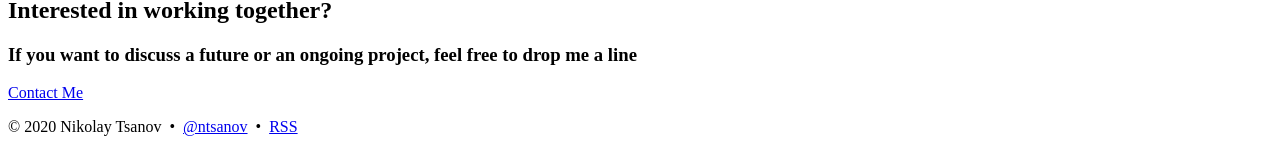
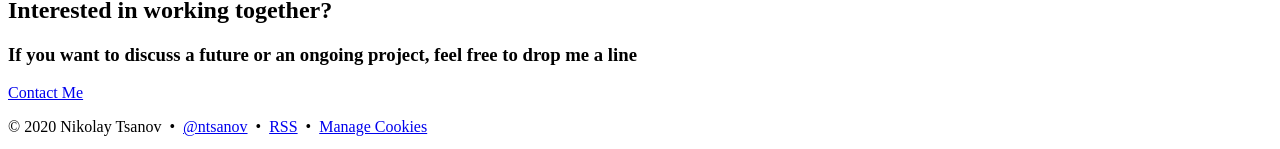
Before and after one commit to niktsanov/niktsanov.github.io, a Jekyll site: the page built from index.html, in a window 1280 px wide. Shown: the part 1803-1952 px from the top of the page. Built offline with Jekyll 4.4.1, drawn with Linux system fonts in a browser that asks for light colours; nearby versions of some CDN libraries; comment, search, counter and statistics services are not loaded.

Commit message:
Add metomic cookie consent banner

```diff
--- a/_includes/footer.html
+++ b/_includes/footer.html
@@ -18,7 +18,8 @@
         <p>
             © 2020 Nikolay Tsanov &nbsp;•&nbsp;
             <a href="http://twitter.com/NikolayTsanov" class="font-semibold">@ntsanov</a> &nbsp;•&nbsp;
-            <a href="/blog/feed.atom" class="font-semibold">RSS</a>
+            <a href="/blog/feed.atom" class="font-semibold">RSS</a> &nbsp;•&nbsp;
+            <a href="javascript:window.Metomic('ConsentManager:show')" class="font-semibold">Manage Cookies</a>
         </p>
     </div>
 </footer>
--- a/_includes/header.html
+++ b/_includes/header.html
@@ -2,6 +2,9 @@
 <html class="no-js" lang="en-US">
 
 <head>
+  <script src="https://config.metomic.io/config.js?id=prj:001fb88f-a81d-4eff-a921-05be9a6c373d" crossorigin charset="utf-8"></script>
+  <script src="https://consent-manager.metomic.io/embed.js" crossorigin charset="utf-8"></script>
+
   <meta charset="UTF-8">
   <meta name="viewport" content="width=device-width, initial-scale=1.0">
   <meta http-equiv="X-UA-Compatible" content="ie=edge">
```
